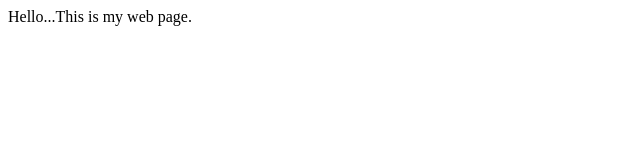
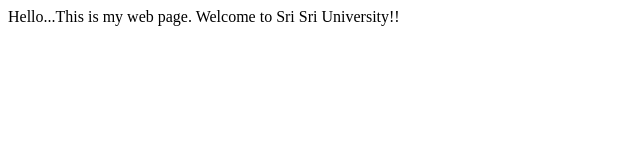
Before and after one commit to AshSharma07/my-repo, a plain HTML site: page index.html in a window 1280 px wide. Shown: the whole page, without its empty margins (0-640 px from the left). Drawn offline with Linux system fonts and the light colour scheme.

Commit message:
index file is changed

```diff
--- a/index.html
+++ b/index.html
@@ -6,5 +6,6 @@
     <body>
 
         Hello...This is my web page.
+        Welcome to Sri Sri University!!
     </body>
 </html>
```
